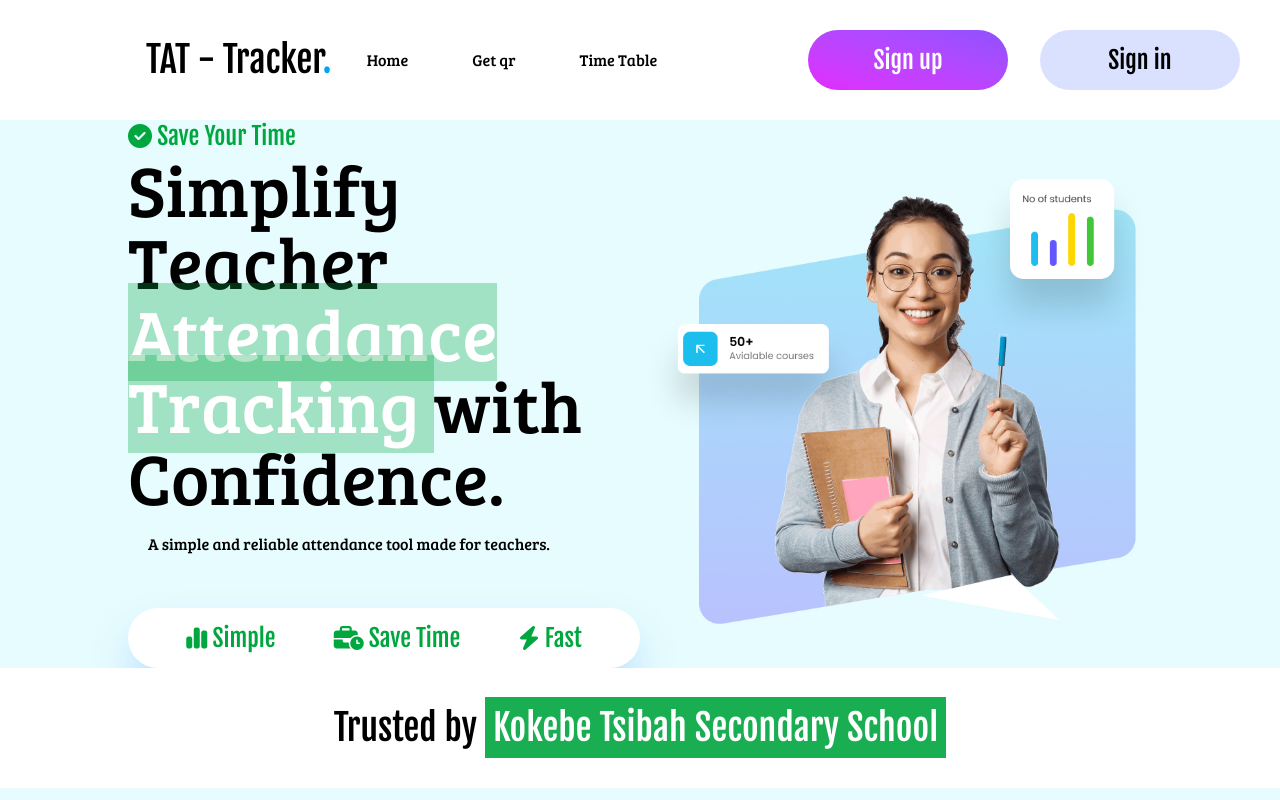
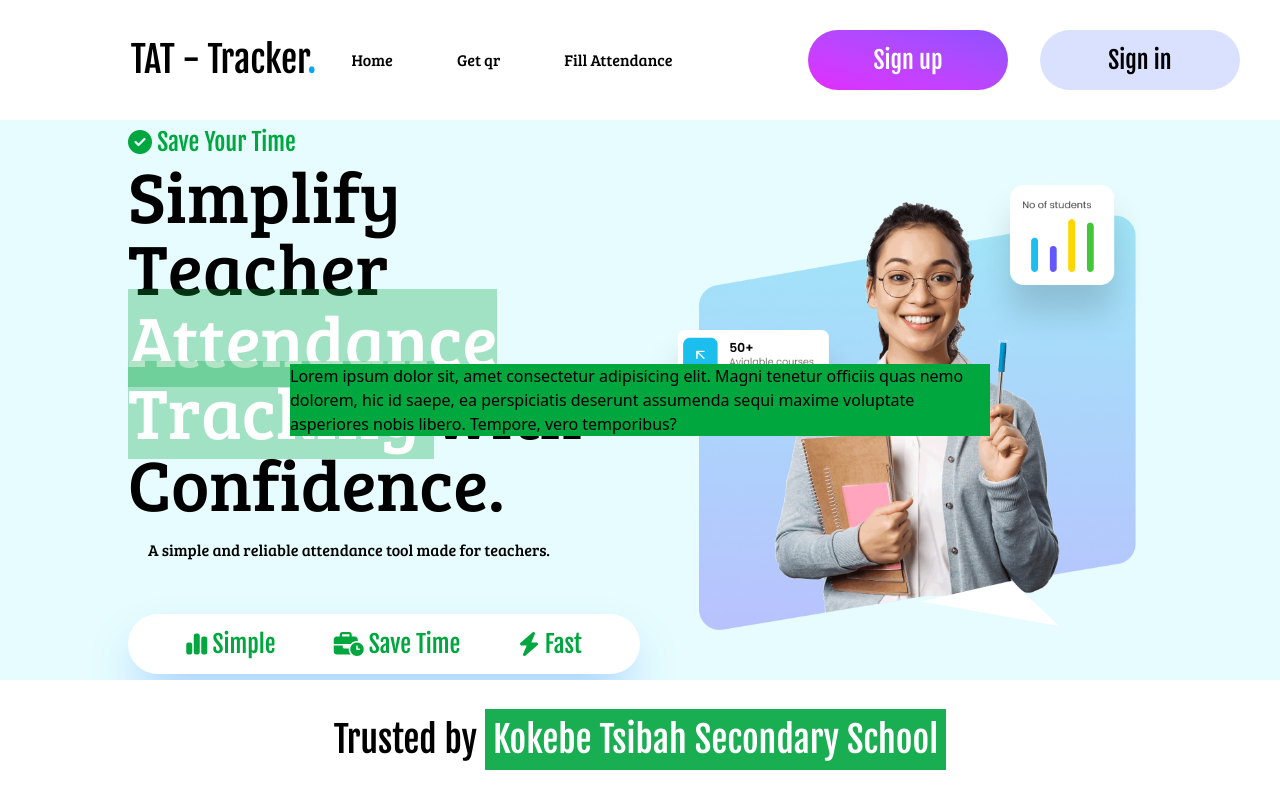
Before and after one commit to AlazarBekele/Teachers-Attendance-Tracker, a Django app: page / in a window 1280 px wide. Run offline with Django 5.2, Linux system fonts and the light colour scheme; style sheets or scripts are compiled from the project's sources.

Commit message:
Fix: Grid, Width of modal css

```diff
--- a/Tracker/templates/include/Landing/HeroBanner.html
+++ b/Tracker/templates/include/Landing/HeroBanner.html
@@ -1,6 +1,8 @@
 {% load static %}
 
-<div class="w-full grid grid-flow-col grid-rows-[120px_1fr_120fr] h-screen">
+<div class="relative">
+
+    <div class="w-full h-screen grid grid-flow-col grid-rows-[120px_1fr_120px]">
 
         <div class="NavBar w-full h-[120px] bg-white flex justify-between items-center">
 
@@ -16,7 +18,7 @@
 
                     <li>Home</li>
                     <li>Get qr</li>
-                <li>Time Table</li>
+                    <li>Fill Attendance</li>
 
                 </ul>
 
@@ -94,3 +96,13 @@
         </div>
 
     </div>
+
+    <div class="w-[700px] absolute left-1/2 top-1/2 -translate-x-1/2 -translate-y-1/2">
+
+        <div class="w-full h-5/3 bg-green-600">
+            <p>Lorem ipsum dolor sit, amet consectetur adipisicing elit. Magni tenetur officiis quas nemo dolorem, hic id saepe, ea perspiciatis deserunt assumenda sequi maxime voluptate asperiores nobis libero. Tempore, vero temporibus?</p>
+        </div>
+
+    </div>
+
+</div>
```
Lines whose indentation alone changed are shown as unchanged.
